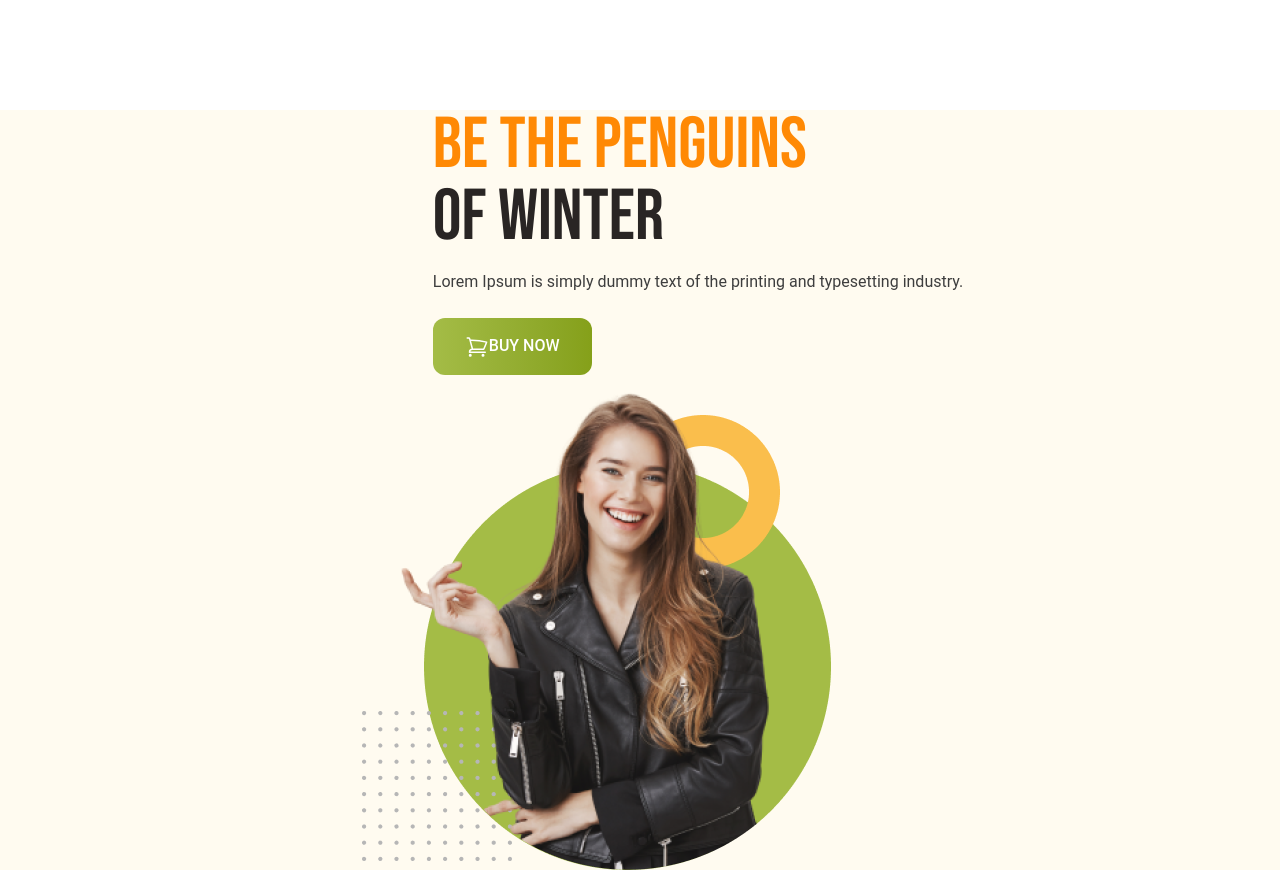
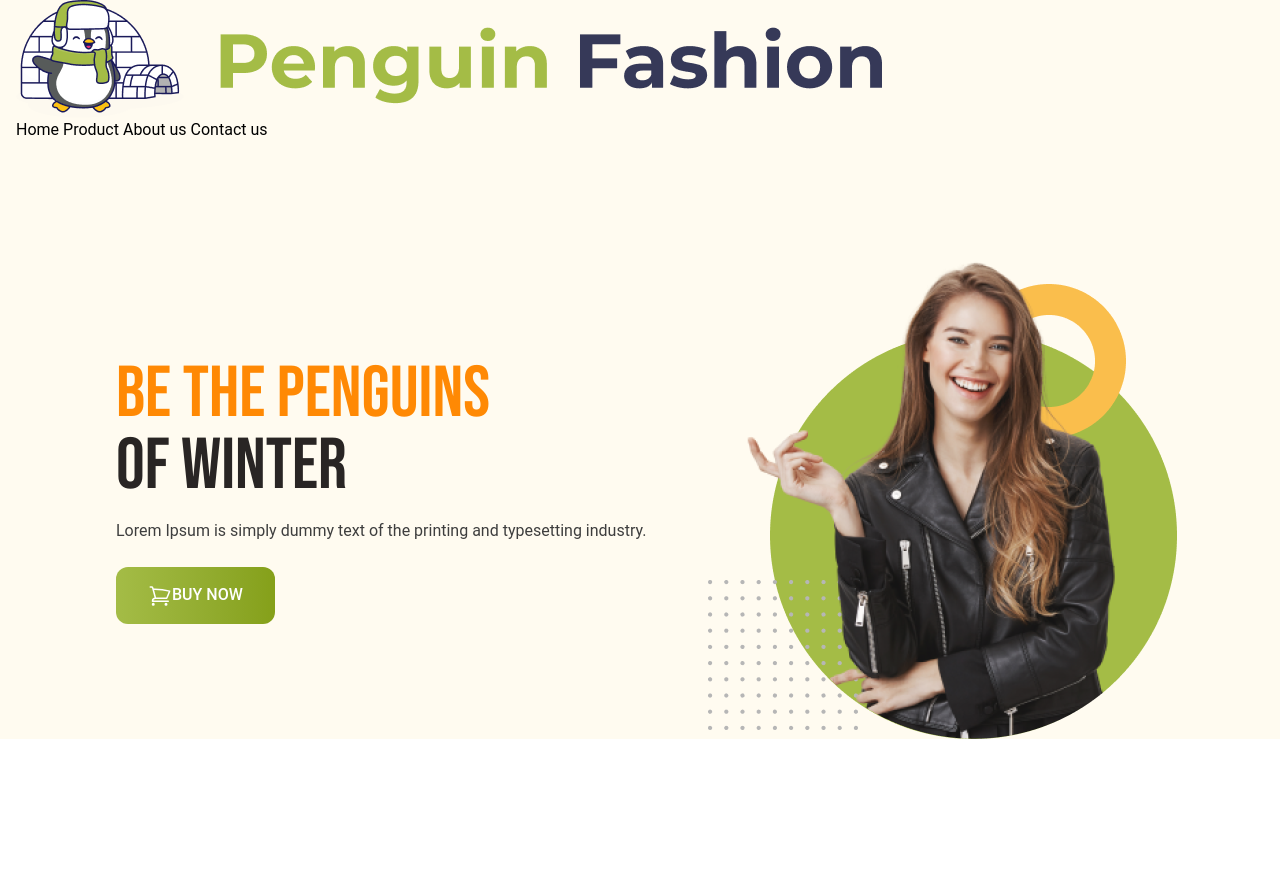
Before and after one commit to OmarFaruk41/penguin--fashion-using-tailwind, a plain HTML site: page index.html in a window 1280 px wide. After the commit the page ends 800 px from the top, so only its background shows below. Drawn offline with nearby package versions, Linux system fonts and the light colour scheme.

Commit message:
solve banner flix problem

```diff
--- a/index.html
+++ b/index.html
@@ -22,11 +22,22 @@
     <header class="bg-[#FFFBF0] pl-4">
         <!-- banner start -->
         <nav>
-
+            <div>
+                <div>
+                    <img src="./icons/logo.png" alt="">
+                </div>
+                <div>
+                    <a href="">Home</a>
+                    <a href="">Product</a>
+                    <a href="">About us</a>
+                    <a href="">Contact us</a>
+                </div>
+            </div>
 
         </nav>
         <!-- banner start -->
-        <div class="md:flex justify-between sm:flex-col mt-[110px]  items-center">
+        <div class="flex flex-col md:flex-row justify-between items-center mt-[110px]">
+
             <div class="md:ml-[100px] sm:ml[20px] ">
                 <h1 class="md:text-7xl sm: text-6xl uppercase  bebas-neue ">
                     <span class="text-orange-400 ">Be the Penguins</span>
```
